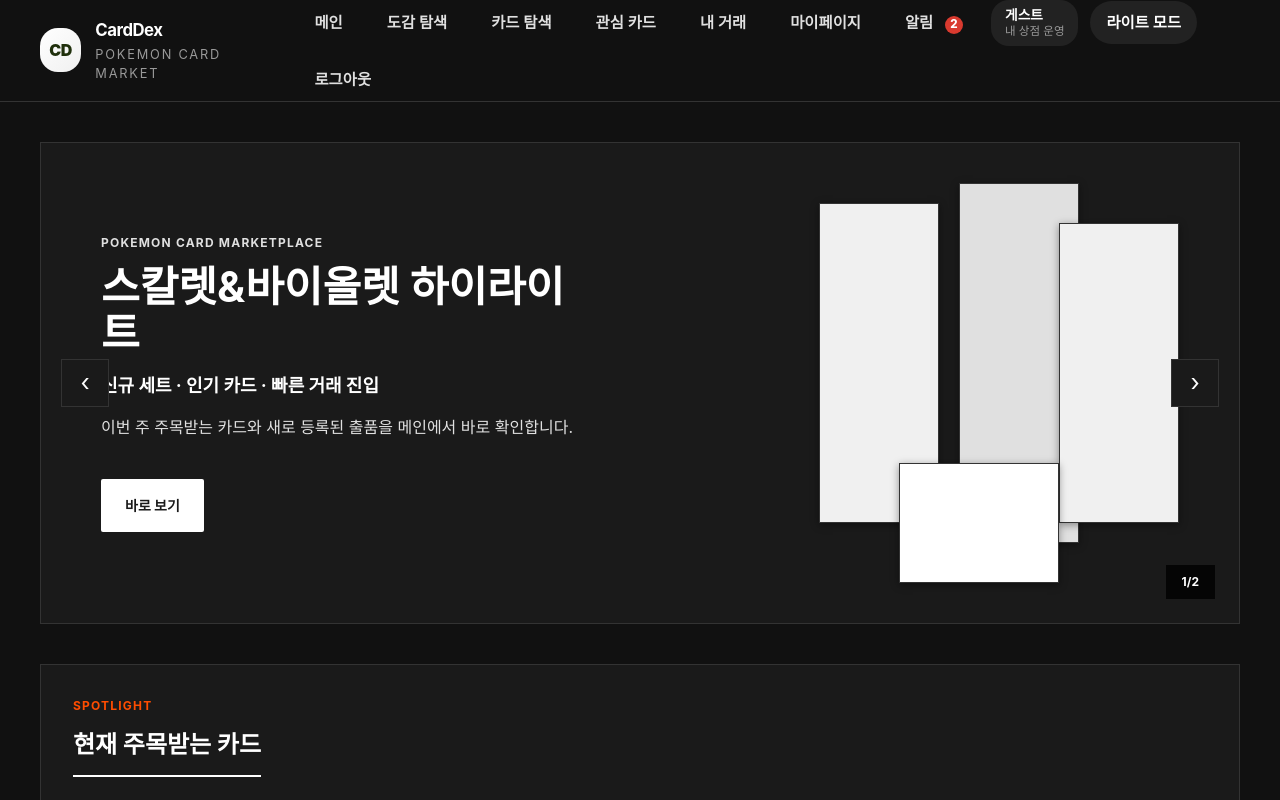
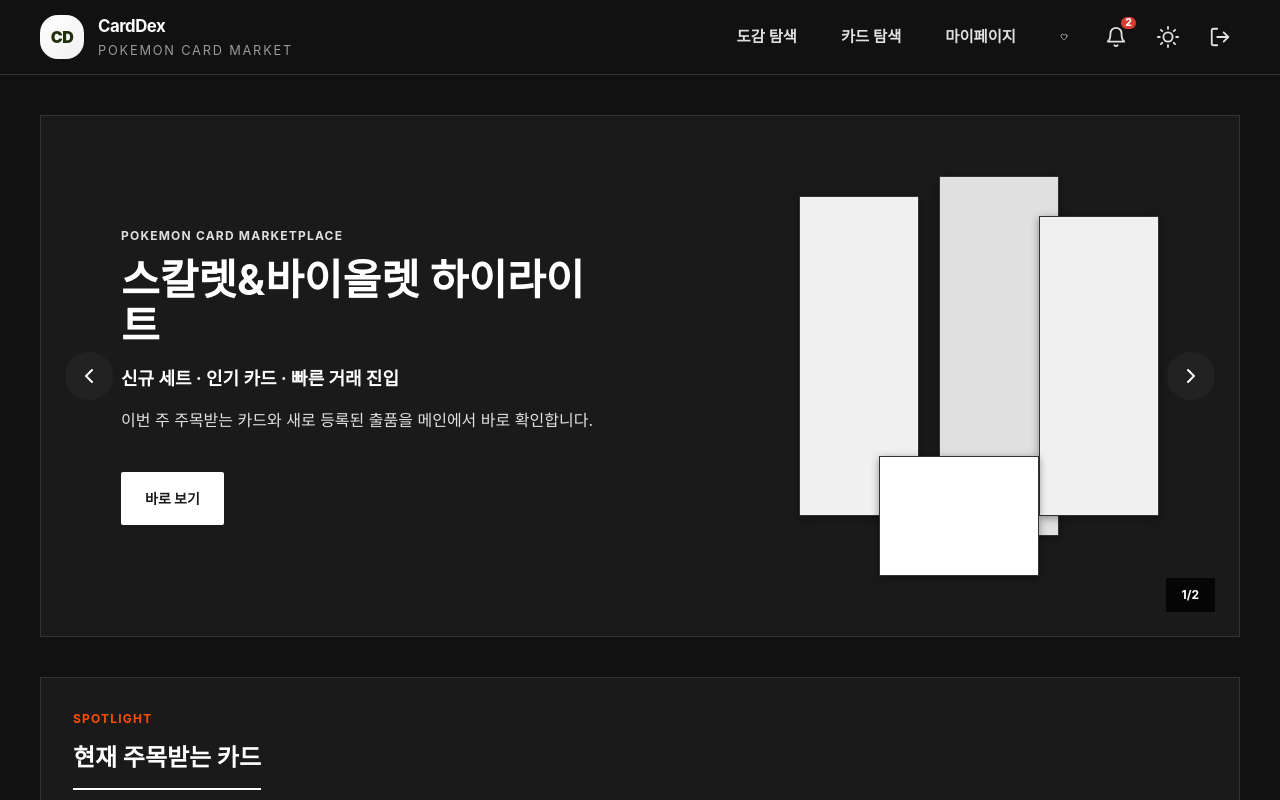
Before and after one commit to sungshincard/frontend-server, a Vue app: page / in a window 1280 px wide. Shown: the top 800 px of the page. Built offline with nearby package versions, Linux system fonts and the light colour scheme; sample sign-in values are in the browser's storage; a web font is replaced by a local one.

Commit message:
feat: refactor header and main page UI layout

```diff
--- a/src/App.vue
+++ b/src/App.vue
@@ -60,15 +60,22 @@
         </router-link>
 
         <nav class="site-nav">
-          <router-link to="/">메인</router-link>
           <router-link to="/dex">도감 탐색</router-link>
           <router-link to="/cards">카드 탐색</router-link>
-          <router-link v-if="authStore.isAuthenticated" to="/watchlist">관심 카드</router-link>
-          <router-link v-if="authStore.isAuthenticated" to="/orders">내 거래</router-link>
           <router-link v-if="authStore.isAuthenticated" to="/mypage">마이페이지</router-link>
+
+          <router-link v-if="authStore.isAuthenticated" to="/watchlist" class="nav-icon-button" title="관심 카드">
+            <svg width="22" height="22" viewBox="0 0 24 24" fill="none" stroke="currentColor" stroke-width="2" stroke-linecap="round" stroke-linejoin="round">
+              <path d="M21 8.25c0-2.485-2.099-4.5-4.688-4.5-1.935 0-3.597 1.126-4.312 2.733-.715-1.607-2.377-2.733-4.313-2.733C5.1 3.75 3 5.765 3 8.25c0 7.22 9 12 9 12s9-4.78 9-12z"></path>
+            </svg>
+          </router-link>
+
           <div v-if="authStore.isAuthenticated" class="notification-wrap">
-            <button type="button" class="nav-button notification-button" @click="toggleNotifications">
-              알림
+            <button type="button" class="nav-icon-button notification-button" @click="toggleNotifications" title="알림">
+              <svg width="22" height="22" viewBox="0 0 24 24" fill="none" stroke="currentColor" stroke-width="2" stroke-linecap="round" stroke-linejoin="round">
+                <path d="M18 8A6 6 0 0 0 6 8c0 7-3 9-3 9h18s-3-2-3-9"></path>
+                <path d="M13.73 21a2 2 0 0 1-3.46 0"></path>
+              </svg>
               <span v-if="unreadCount" class="notification-count">{{ unreadCount }}</span>
             </button>
             <div v-if="showNotifications" class="notification-popover">
@@ -89,15 +96,30 @@
               </button>
             </div>
           </div>
-          <div v-if="authStore.isAuthenticated" class="user-chip">
-            <strong>{{ authStore.displayName }}</strong>
-            <span>{{ userMetaLabel }}</span>
-          </div>
-          <button type="button" class="nav-button theme-button" @click="toggleTheme">
-            {{ themeLabel }}
+          <button type="button" class="nav-icon-button theme-button" @click="toggleTheme" :title="themeLabel">
+            <svg v-if="theme === 'light'" width="22" height="22" viewBox="0 0 24 24" fill="none" stroke="currentColor" stroke-width="2" stroke-linecap="round" stroke-linejoin="round">
+              <path d="M21 12.79A9 9 0 1 1 11.21 3 7 7 0 0 0 21 12.79z"></path>
+            </svg>
+            <svg v-else width="22" height="22" viewBox="0 0 24 24" fill="none" stroke="currentColor" stroke-width="2" stroke-linecap="round" stroke-linejoin="round">
+              <circle cx="12" cy="12" r="5"></circle>
+              <line x1="12" y1="1" x2="12" y2="3"></line>
+              <line x1="12" y1="21" x2="12" y2="23"></line>
+              <line x1="4.22" y1="4.22" x2="5.64" y2="5.64"></line>
+              <line x1="18.36" y1="18.36" x2="19.78" y2="19.78"></line>
+              <line x1="1" y1="12" x2="3" y2="12"></line>
+              <line x1="21" y1="12" x2="23" y2="12"></line>
+              <line x1="4.22" y1="19.78" x2="5.64" y2="18.36"></line>
+              <line x1="18.36" y1="5.64" x2="19.78" y2="4.22"></line>
+            </svg>
           </button>
           <template v-if="authStore.isAuthenticated">
-            <button type="button" class="nav-button" @click="handleLogout">로그아웃</button>
+            <button type="button" class="nav-icon-button" @click="handleLogout" title="로그아웃">
+              <svg width="22" height="22" viewBox="0 0 24 24" fill="none" stroke="currentColor" stroke-width="2" stroke-linecap="round" stroke-linejoin="round">
+                <path d="M9 21H5a2 2 0 0 1-2-2V5a2 2 0 0 1 2-2h4"></path>
+                <polyline points="16 17 21 12 16 7"></polyline>
+                <line x1="21" y1="12" x2="9" y2="12"></line>
+              </svg>
+            </button>
           </template>
           <template v-else>
             <router-link to="/login" class="nav-cta">로그인</router-link>
@@ -211,9 +233,25 @@
   transition: color 0.2s ease, background 0.2s ease, border-color 0.2s ease;
 }
 
+.nav-icon-button {
+  display: inline-flex;
+  align-items: center;
+  justify-content: center;
+  width: 40px;
+  height: 40px;
+  padding: 0;
+  border-radius: 50%;
+  color: var(--color-text-muted);
+  background: transparent;
+  border: none;
+  cursor: pointer;
+  transition: color 0.2s ease, background 0.2s ease;
+}
+
 .site-nav a:hover,
 .nav-button:hover,
-.theme-button {
+.nav-icon-button:hover,
+.theme-button.active {
   color: var(--color-text-strong);
   background: var(--color-panel-soft);
 }
@@ -234,18 +272,21 @@
 }
 
 .notification-count {
+  position: absolute;
+  top: -2px;
+  right: -2px;
   display: inline-flex;
   align-items: center;
   justify-content: center;
-  min-width: 18px;
-  height: 18px;
-  margin-left: 8px;
-  padding: 0 5px;
+  min-width: 16px;
+  height: 16px;
+  padding: 0 4px;
   border-radius: 999px;
   background: #d93a2f;
   color: white;
-  font-size: 0.72rem;
+  font-size: 0.65rem;
   font-weight: 800;
+  border: 2px solid var(--color-background);
 }
 
 .notification-popover {
--- a/src/views/Dex.vue
+++ b/src/views/Dex.vue
@@ -45,14 +45,11 @@
   <div class="dex-page container">
     <section class="dex-board">
       <div class="dex-search-row">
-        <div class="dex-search-box logo-box">CD</div>
         <div class="dex-search-box search-box wide">
           <span>Name all Pokemon:</span>
           <input type="text" placeholder="포켓몬 이름 검색" aria-label="포켓몬 이름 검색">
           <button type="button">검색</button>
         </div>
-        <div class="dex-search-box stat-box">0 / 1025</div>
-        <div class="dex-search-box stat-box">Timer: 00:00:00</div>
       </div>
 
       <div class="dex-panel">
@@ -93,8 +90,7 @@
 
 .dex-search-row {
   display: grid;
-  grid-template-columns: 80px minmax(0, 1fr) 200px 200px;
-  gap: 16px;
+  grid-template-columns: 1fr;
   margin-bottom: 32px;
 }
 
@@ -103,15 +99,6 @@
   border: 1px solid var(--color-border);
   background: var(--color-panel-soft);
   color: var(--color-text-strong);
-}
-
-.logo-box,
-.stat-box {
-  display: flex;
-  align-items: center;
-  justify-content: center;
-  font-weight: 700;
-  font-size: 14px;
 }
 
 .search-box {
@@ -216,12 +203,6 @@
 }
 
 @media (max-width: 1100px) {
-  .dex-search-row {
-    grid-template-columns: 1fr;
-  }
-  .logo-box {
-    display: none;
-  }
   .dex-grid {
     grid-template-columns: repeat(2, minmax(0, 1fr));
   }
--- a/src/views/Home.vue
+++ b/src/views/Home.vue
@@ -48,7 +48,11 @@
 <template>
   <div class="home-page">
     <section class="hero-slider container">
-      <button type="button" class="slider-arrow left" @click="prevSlide">‹</button>
+      <button type="button" class="slider-arrow left" @click="prevSlide">
+        <svg width="24" height="24" viewBox="0 0 24 24" fill="none" stroke="currentColor" stroke-width="2" stroke-linecap="round" stroke-linejoin="round">
+          <polyline points="15 18 9 12 15 6"></polyline>
+        </svg>
+      </button>
 
       <div class="slider-stage">
         <div class="slider-copy">
@@ -67,7 +71,11 @@
         </div>
       </div>
 
-      <button type="button" class="slider-arrow right" @click="nextSlide">›</button>
+      <button type="button" class="slider-arrow right" @click="nextSlide">
+        <svg width="24" height="24" viewBox="0 0 24 24" fill="none" stroke="currentColor" stroke-width="2" stroke-linecap="round" stroke-linejoin="round">
+          <polyline points="9 18 15 12 9 6"></polyline>
+        </svg>
+      </button>
 
       <div class="slider-indicator">{{ currentSlide + 1 }}/{{ slides.length }}</div>
     </section>
@@ -134,7 +142,7 @@
 .hero-slider {
   position: relative;
   overflow: hidden;
-  padding: 40px 60px;
+  padding: 60px 80px;
   background: var(--color-background-elevated);
 }
 
@@ -225,16 +233,25 @@
   transform: translateY(-50%);
   width: 48px;
   height: 48px;
-  background: var(--color-background-elevated);
-  border: 1px solid var(--color-border);
+  border-radius: 50%;
+  background: var(--color-panel-soft);
+  border: none;
   color: var(--color-text-strong);
-  font-size: 24px;
+  display: flex;
+  align-items: center;
+  justify-content: center;
   cursor: pointer;
   z-index: 10;
+  transition: background 0.2s ease, transform 0.2s ease;
 }
 
-.slider-arrow.left { left: 20px; }
-.slider-arrow.right { right: 20px; }
+.slider-arrow:hover {
+  background: var(--color-border);
+  transform: translateY(-50%) scale(1.05);
+}
+
+.slider-arrow.left { left: 24px; }
+.slider-arrow.right { right: 24px; }
 
 .slider-indicator {
   position: absolute;
--- a/src/views/MyPage.vue
+++ b/src/views/MyPage.vue
@@ -50,6 +50,9 @@
 };
 const goAddressBook = () => {
   router.push('/addresses');
+};
+const goOrders = () => {
+  router.push('/orders');
 };
 
 const fetchProfile = async () => {
@@ -268,7 +271,10 @@
             <strong>계정 정보</strong>
             <p>내 상점 운영에 필요한 기본 계정 정보입니다.</p>
           </div>
-          <button type="button" class="btn-edit" @click="goAddressBook">배송지 관리</button>
+          <div style="display: flex; gap: 8px;">
+            <button type="button" class="btn-edit" @click="goOrders">내 거래 관리</button>
+            <button type="button" class="btn-edit" @click="goAddressBook">배송지 관리</button>
+          </div>
         </div>
         <div class="profile-details">
         <div class="detail-group">
```
